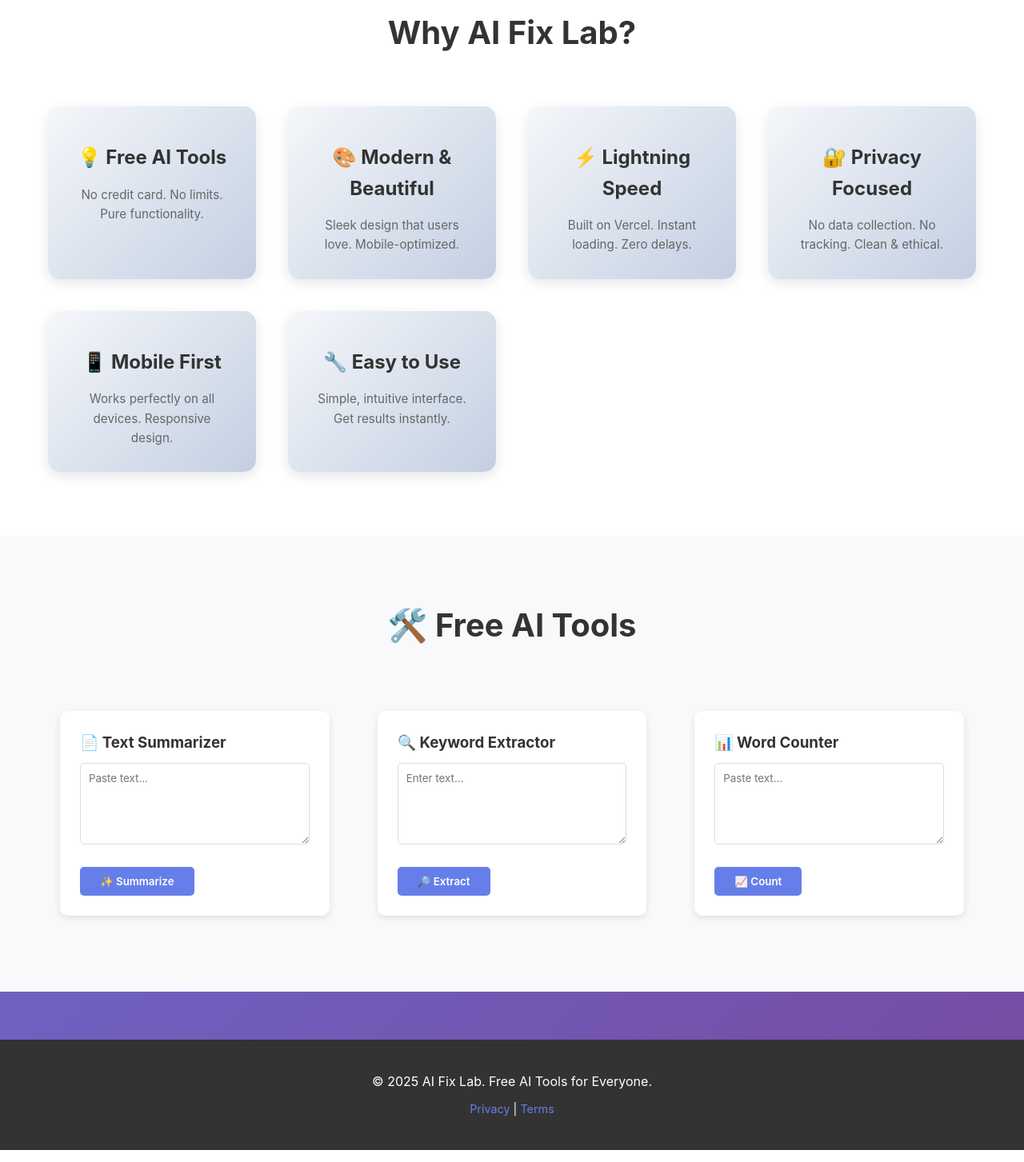
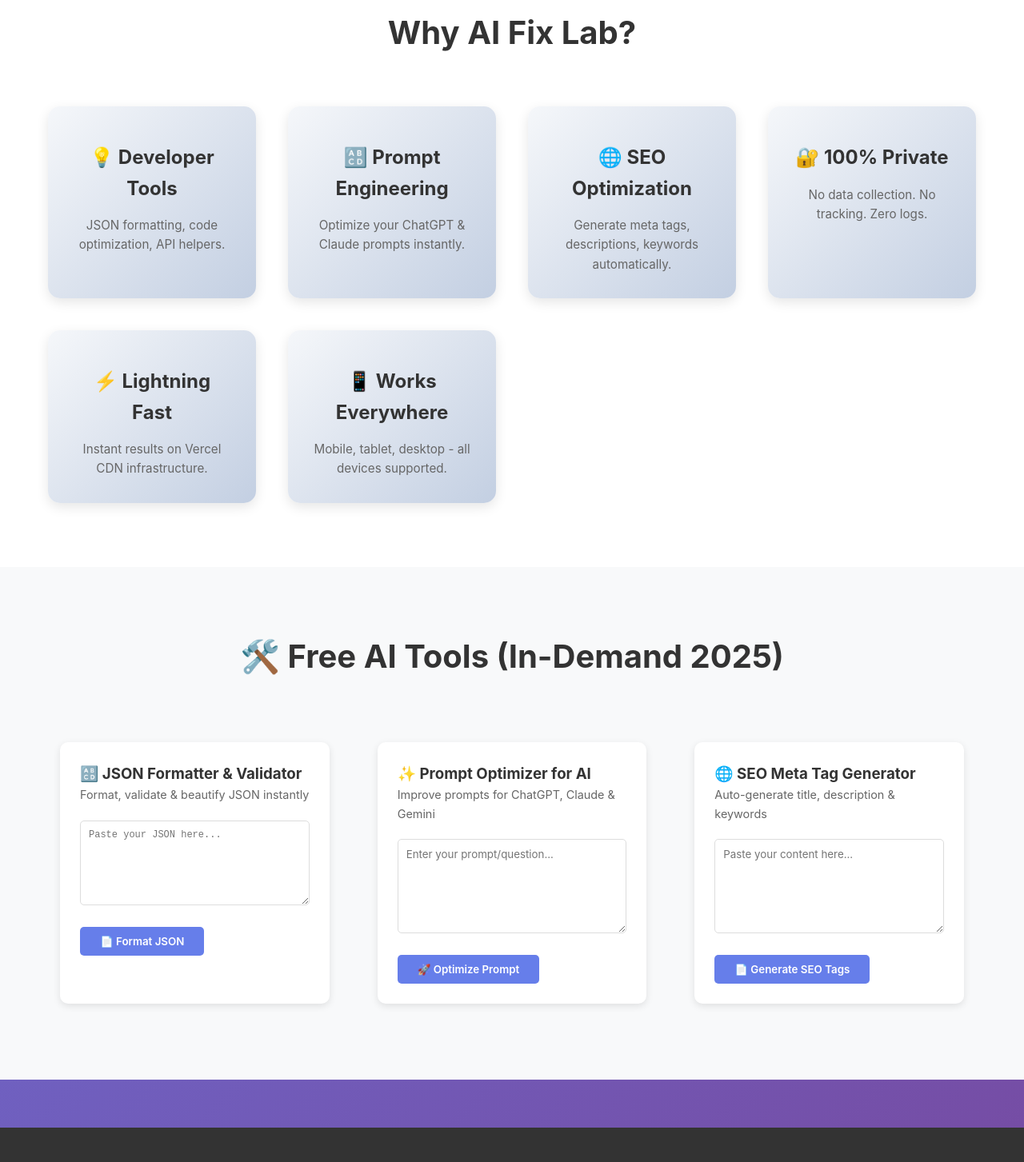
Before and after one commit to newsintech/ai-fix-lab, a Next.js app: page / in a window 1280 px wide. Shown: the part 741-2194 px from the top of the page at 80% size. Built offline with nearby package versions, Linux system fonts and the light colour scheme.

Commit message:
Fix tools: Independent state + High-demand tools (JSON, Prompt Optimizer, SEO Meta)

```diff
--- a/pages/index.js
+++ b/pages/index.js
@@ -2,36 +2,56 @@ import React, { useState } from 'react';
 import Head from 'next/head';
 
 export default function Home() {
-  const [input, setInput] = useState('');
-  const [result, setResult] = useState('');
-  const [loading, setLoading] = useState(false);
+  const [tool1Input, setTool1Input] = useState('');
+  const [tool1Output, setTool1Output] = useState('');
 
-  const summarizeText = () => {
-    if (!input.trim()) return;
-    const words = input.split(/\s+/);
-    const summary = words.slice(0, 20).join(' ') + '...';
-    setResult(`📋 Summary: ${summary}`);
+  const [tool2Input, setTool2Input] = useState('');
+  const [tool2Output, setTool2Output] = useState('');
+
+  const [tool3Input, setTool3Input] = useState('');
+  const [tool3Output, setTool3Output] = useState('');
+
+  // Tool 1: JSON Formatter
+  const handleJsonFormat = () => {
+    if (!tool1Input.trim()) return;
+    try {
+      const parsed = JSON.parse(tool1Input);
+      setTool1Output(JSON.stringify(parsed, null, 2));
+    } catch (e) {
+      setTool1Output('❌ Invalid JSON: ' + e.message);
+    }
   };
 
-  const extractKeywords = () => {
-    if (!input.trim()) return;
-    const words = input.toLowerCase().split(/\s+/);
-    const keywords = [...new Set(words)].slice(0, 8).join(', ');
-    setResult(`🔑 Keywords: ${keywords}`);
+  // Tool 2: Prompt Optimizer (for ChatGPT/Claude)
+  const handleOptimizePrompt = () => {
+    if (!tool2Input.trim()) return;
+    const prompt = tool2Input.trim();
+    const optimized = `Task: ${prompt}
+
+Context: Provide clear, detailed instructions.
+Format: Well-structured response expected.
+Tone: Professional and helpful.
+Details: Include examples if applicable.`;
+    setTool2Output(optimized);
   };
 
-  const countWords = () => {
-    if (!input.trim()) return;
-    const wordCount = input.split(/\s+/).length;
-    const charCount = input.length;
-    setResult(`📊 Words: ${wordCount} | Chars: ${charCount}`);
+  // Tool 3: SEO Meta Generator
+  const handleGenerateSEO = () => {
+    if (!tool3Input.trim()) return;
+    const text = tool3Input.trim();
+    const words = text.split(/\s+/);
+    const title = text.substring(0, 60) + (text.length > 60 ? '...' : '');
+    const description = text.substring(0, 160) + (text.length > 160 ? '...' : '');
+    const keywords = [...new Set(words.filter(w => w.length > 4))].slice(0, 5).join(', ');
+
+    setTool3Output(`📄 SEO Meta Tags:\n\n<title>${title}</title>\n\n<meta name="description" content="${description}">\n\n<meta name="keywords" content="${keywords}">`);
   };
 
   return (
     <>
       <Head>
         <title>AI Fix Lab - Free AI Tools</title>
-        <meta name="description" content="Free AI tools for everyone" />
+        <meta name="description" content="Free AI tools for developers and creators" />
         <meta name="viewport" content="width=device-width, initial-scale=1" />
       </Head>
 
@@ -48,7 +68,7 @@ export default function Home() {
       <section id="home" className="hero">
         <div style={{ textAlign: 'center' }}>
           <h1>🚀 AI Fix Lab</h1>
-          <p>Free AI Tools for Everyone</p>
+          <p>Free AI Tools for Developers & Creators</p>
           <button className="cta-button" onClick={() => document.getElementById('tools').scrollIntoView()}>Try Tools Now</button>
         </div>
       </section>
@@ -58,28 +78,28 @@ export default function Home() {
           <h2 className="section-title">Why AI Fix Lab?</h2>
           <div className="features-grid">
             <div className="feature-card">
-              <h3>💡 Free AI Tools</h3>
-              <p>No credit card. No limits. Pure functionality.</p>
+              <h3>💡 Developer Tools</h3>
+              <p>JSON formatting, code optimization, API helpers.</p>
             </div>
             <div className="feature-card">
-              <h3>🎨 Modern & Beautiful</h3>
-              <p>Sleek design that users love. Mobile-optimized.</p>
+              <h3>🔠 Prompt Engineering</h3>
+              <p>Optimize your ChatGPT & Claude prompts instantly.</p>
             </div>
             <div className="feature-card">
-              <h3>⚡ Lightning Speed</h3>
-              <p>Built on Vercel. Instant loading. Zero delays.</p>
+              <h3>🌐 SEO Optimization</h3>
+              <p>Generate meta tags, descriptions, keywords automatically.</p>
             </div>
             <div className="feature-card">
-              <h3>🔐 Privacy Focused</h3>
-              <p>No data collection. No tracking. Clean & ethical.</p>
+              <h3>🔐 100% Private</h3>
+              <p>No data collection. No tracking. Zero logs.</p>
             </div>
             <div className="feature-card">
-              <h3>📱 Mobile First</h3>
-              <p>Works perfectly on all devices. Responsive design.</p>
+              <h3>⚡ Lightning Fast</h3>
+              <p>Instant results on Vercel CDN infrastructure.</p>
             </div>
             <div className="feature-card">
-              <h3>🔧 Easy to Use</h3>
-              <p>Simple, intuitive interface. Get results instantly.</p>
+              <h3>📱 Works Everywhere</h3>
+              <p>Mobile, tablet, desktop - all devices supported.</p>
             </div>
           </div>
         </div>
@@ -87,25 +107,49 @@ export default function Home() {
 
       <section id="tools" className="tools">
         <div className="container">
-          <h2 className="section-title">🛠️ Free AI Tools</h2>
-          <div style={{ display: 'grid', gridTemplateColumns: 'repeat(auto-fit, minmax(250px, 1fr))', gap: '30px' }}>
+          <h2 className="section-title">🛠️ Free AI Tools (In-Demand 2025)</h2>
+          <div style={{ display: 'grid', gridTemplateColumns: 'repeat(auto-fit, minmax(300px, 1fr))', gap: '30px' }}>
+            {/* Tool 1: JSON Formatter */}
             <div className="tool-card">
-              <h3>📄 Text Summarizer</h3>
-              <textarea value={input} onChange={(e) => setInput(e.target.value)} placeholder="Paste text..." rows="5" />
-              <button onClick={summarizeText}>✨ Summarize</button>
-              {result && <p style={{ marginTop: '10px', padding: '10px', background: '#f0f0f0', borderRadius: '5px' }}>{result}</p>}
+              <h3>🔠 JSON Formatter & Validator</h3>
+              <p style={{ fontSize: '0.9rem', color: '#666', marginBottom: '10px' }}>Format, validate & beautify JSON instantly</p>
+              <textarea
+                value={tool1Input}
+                onChange={(e) => setTool1Input(e.target.value)}
+                placeholder="Paste your JSON here..."
+                rows="6"
+                style={{ fontFamily: 'monospace', fontSize: '12px' }}
+              />
+              <button onClick={handleJsonFormat}>📄 Format JSON</button>
+              {tool1Output && <pre style={{ marginTop: '10px', padding: '10px', background: '#f5f5f5', borderRadius: '5px', fontSize: '12px', overflow: 'auto', maxHeight: '200px' }}>{tool1Output}</pre>}
             </div>
+
+            {/* Tool 2: Prompt Optimizer */}
             <div className="tool-card">
-              <h3>🔍 Keyword Extractor</h3>
-              <textarea value={input} onChange={(e) => setInput(e.target.value)} placeholder="Enter text..." rows="5" />
-              <button onClick={extractKeywords}>🔎 Extract</button>
-              {result && <p style={{ marginTop: '10px', padding: '10px', background: '#f0f0f0', borderRadius: '5px' }}>{result}</p>}
+              <h3>✨ Prompt Optimizer for AI</h3>
+              <p style={{ fontSize: '0.9rem', color: '#666', marginBottom: '10px' }}>Improve prompts for ChatGPT, Claude & Gemini</p>
+              <textarea
+                value={tool2Input}
+                onChange={(e) => setTool2Input(e.target.value)}
+                placeholder="Enter your prompt/question..."
+                rows="6"
+              />
+              <button onClick={handleOptimizePrompt}>🚀 Optimize Prompt</button>
+              {tool2Output && <pre style={{ marginTop: '10px', padding: '10px', background: '#f5f5f5', borderRadius: '5px', fontSize: '12px', overflow: 'auto', maxHeight: '200px', whiteSpace: 'pre-wrap' }}>{tool2Output}</pre>}
             </div>
+
+            {/* Tool 3: SEO Meta Generator */}
             <div className="tool-card">
-              <h3>📊 Word Counter</h3>
-              <textarea value={input} onChange={(e) => setInput(e.target.value)} placeholder="Paste text..." rows="5" />
-              <button onClick={countWords}>📈 Count</button>
-              {result && <p style={{ marginTop: '10px', padding: '10px', background: '#f0f0f0', borderRadius: '5px' }}>{result}</p>}
+              <h3>🌐 SEO Meta Tag Generator</h3>
+              <p style={{ fontSize: '0.9rem', color: '#666', marginBottom: '10px' }}>Auto-generate title, description & keywords</p>
+              <textarea
+                value={tool3Input}
+                onChange={(e) => setTool3Input(e.target.value)}
+                placeholder="Paste your content here..."
+                rows="6"
+              />
+              <button onClick={handleGenerateSEO}>📄 Generate SEO Tags</button>
+              {tool3Output && <pre style={{ marginTop: '10px', padding: '10px', background: '#f5f5f5', borderRadius: '5px', fontSize: '12px', overflow: 'auto', maxHeight: '200px', whiteSpace: 'pre-wrap' }}>{tool3Output}</pre>}
             </div>
           </div>
         </div>
```
